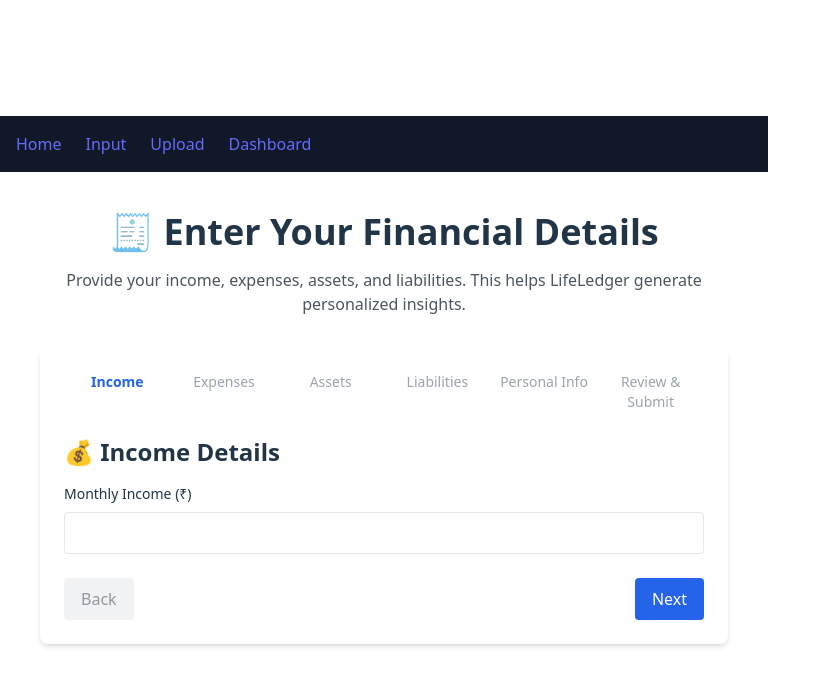
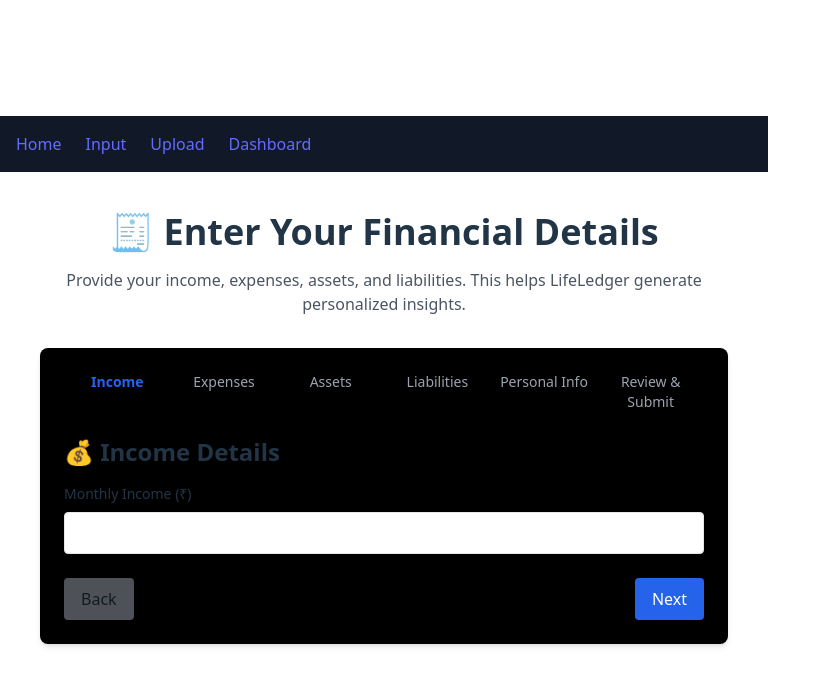
Before and after one commit to rohitnarwaar/Sho-AI-Finance-Forecaster, a React (Vite) app in the folder client/: page /input in a window 1280 px wide. Shown: the top 686 px of the page, without its empty margins (0-831 px from the left). Built offline with nearby package versions, Linux system fonts and the light colour scheme; no server answers.

Commit message:
Fixed and changed the layout

```diff
--- a/client/src/components/MultiStepForm.jsx
+++ b/client/src/components/MultiStepForm.jsx
@@ -8,7 +8,7 @@ import StepReview from "./steps/StepReview";
 
 const requiredFields = {
   0: ["income"],
-  1: ["rent", "food", "transport"],
+  1: ["rent", "food", "transport", "misc"],
   2: ["savings"],
   3: ["loanAmount", "emi"],
   4: ["age", "profession"],
@@ -60,22 +60,21 @@ export default function MultiStepForm() {
         {steps.map((s, i) => (
           <div
             key={i}
-            className={`flex-1 text-center text-sm ${
-              i === step ? "font-bold text-blue-600" : "text-gray-400"
-            }`}
+            className={`flex-1 text-center text-sm ${i === step ? "font-bold text-blue-600" : "text-gray-400"
+              }`}
           >
             {s.title}
           </div>
         ))}
       </div>
 
-      <StepComponent formData={formData} updateData={updateData} errors={errors} />
+      <StepComponent formData={formData} updateForm={updateData} errors={errors} />
 
       <div className="flex justify-between mt-6">
         <button
           onClick={back}
           disabled={step === 0}
-          className="px-4 py-2 bg-gray-200 rounded disabled:opacity-50"
+          className="px-4 py-2 bg-gray-400 rounded disabled:opacity-50"
         >
           Back
         </button>
--- a/client/src/components/steps/StepIncome.jsx
+++ b/client/src/components/steps/StepIncome.jsx
@@ -5,7 +5,7 @@ export default function StepIncome({ formData, updateForm }) {
       <label className="block mb-2 text-sm font-medium">Monthly Income (₹)</label>
       <input
         type="number"
-        value={formData.income}
+        value={formData.income || ""}
         onChange={(e) => updateForm({ income: e.target.value })}
         className="w-full p-2 border rounded"
       />
--- a/client/src/pages/InputPage.jsx
+++ b/client/src/pages/InputPage.jsx
@@ -10,7 +10,7 @@ export default function InputPage() {
         Provide your income, expenses, assets, and liabilities. This helps LifeLedger generate personalized insights.
       </p>
 
-      <div className="bg-white shadow-md rounded-lg p-6">
+      <div className="bg-black shadow-md rounded-lg p-6">
         <MultiStepForm />
       </div>
     </div>
```
Also changed, not shown: 1 other file (tests, documents, lock files or other folders).
